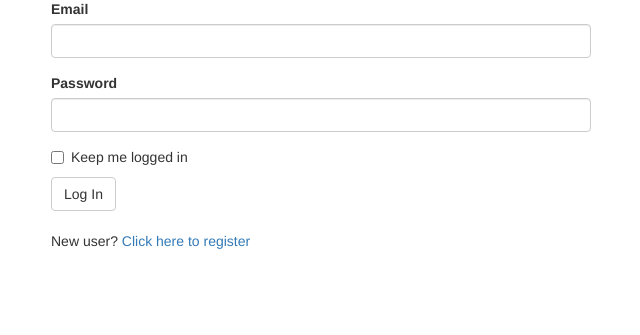
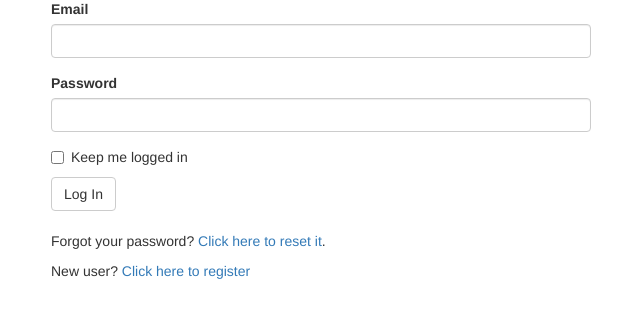
Before and after one commit to mohllal/flasky, a Flask app: a page that uses app/templates/auth/login.html in a window 1280 px wide. Shown: the part 193-528 px from the top of the page, without its empty margins (34-674 px from the left). Run offline with Flask 2, Linux system fonts and the light colour scheme; some libraries are stand-ins or nearby versions.

Commit message:
Add password resets to the authentication blueprint

```diff
--- a/app/auth/forms.py
+++ b/app/auth/forms.py
@@ -42,3 +42,16 @@ class ChangePasswordForm(FlaskForm):
     password2 = PasswordField('Confirm new password',
                               validators=[DataRequired()])
     submit = SubmitField('Update Password')
+
+
+class PasswordResetRequestForm(FlaskForm):
+    email = StringField('Email', validators=[DataRequired(), Length(1, 64),
+                                             Email()])
+    submit = SubmitField('Reset Password')
+
+
+class PasswordResetForm(FlaskForm):
+    password = PasswordField('New Password', validators=[
+        DataRequired(), EqualTo('password2', message='Passwords must match')])
+    password2 = PasswordField('Confirm password', validators=[DataRequired()])
+    submit = SubmitField('Reset Password')
--- a/app/auth/views.py
+++ b/app/auth/views.py
@@ -1,7 +1,8 @@
 from flask import render_template, redirect, request, url_for, flash
 from flask_login import login_user, logout_user, login_required, current_user
 from . import auth
-from .forms import LoginForm, RegistrationForm, ChangePasswordForm
+from .forms import LoginForm, RegistrationForm, ChangePasswordForm, \
+    PasswordResetRequestForm, PasswordResetForm
 from .. import db
 from ..models import User
 from ..email import send_email
@@ -97,6 +98,39 @@ def change_password():
     return render_template("auth/change_password.html", form=form)
 
 
+@auth.route('/reset', methods=['GET', 'POST'])
+def password_reset_request():
+    if not current_user.is_anonymous:
+        return redirect(url_for('main.index'))
+    form = PasswordResetRequestForm()
+    if form.validate_on_submit():
+        user = User.query.filter_by(email=form.email.data).first()
+        if user:
+            token = user.generate_reset_token()
+            send_email(user.email, 'Reset Your Password',
+                       'auth/email/reset_password',
+                       user=user, token=token)
+        flash('An email with instructions to reset your password has been '
+              'sent to you.')
+        return redirect(url_for('auth.login'))
+    return render_template('auth/reset_password.html', form=form)
+
+
+@auth.route('/reset/<token>', methods=['GET', 'POST'])
+def password_reset(token):
+    if not current_user.is_anonymous:
+        return redirect(url_for('main.index'))
+    form = PasswordResetForm()
+    if form.validate_on_submit():
+        if User.reset_password(token, form.password.data):
+            db.session.commit()
+            flash('Your password has been updated.')
+            return redirect(url_for('auth.login'))
+        else:
+            return redirect(url_for('main.index'))
+    return render_template('auth/reset_password.html', form=form)
+
+
 @auth.before_app_request
 def before_request():
     if current_user.is_authenticated:
--- a/app/templates/auth/login.html
+++ b/app/templates/auth/login.html
@@ -10,6 +10,7 @@
 <div class="col-md-6">
     {{ wtf.quick_form(form) }}
     <br>
+    <p>Forgot your password? <a href="{{ url_for('auth.password_reset_request') }}">Click here to reset it</a>.</p>
     <p>
         New user?
         <a href="{{ url_for('auth.register') }}">
```
Also changed, not shown: app/models.py (+18 -0 lines), app/templates/auth/email/reset_password.html (added, +8 -0 lines), app/templates/auth/email/reset_password.txt (added, +13 -0 lines), app/templates/auth/reset_password.html (added, +13 -0 lines).
